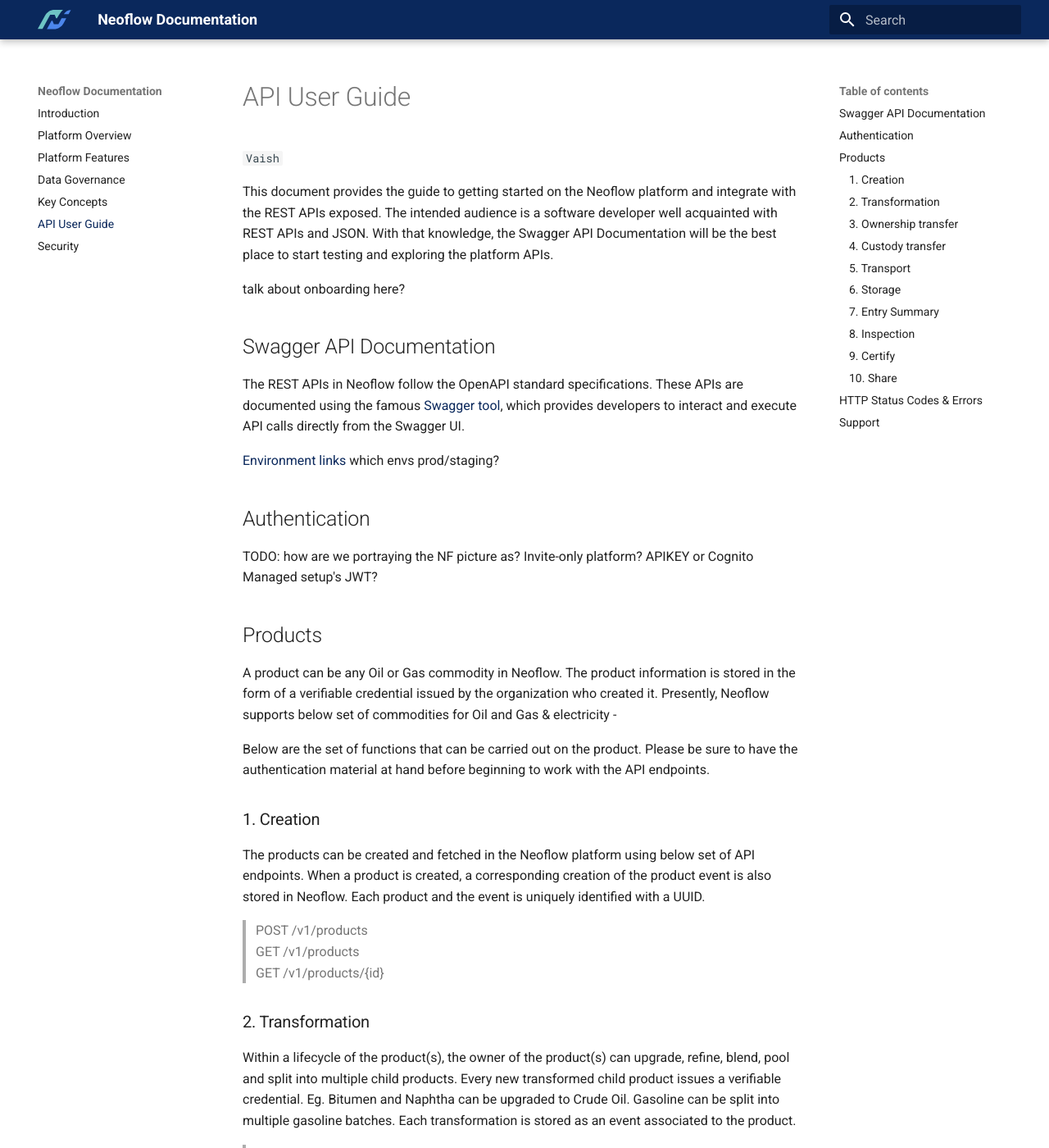
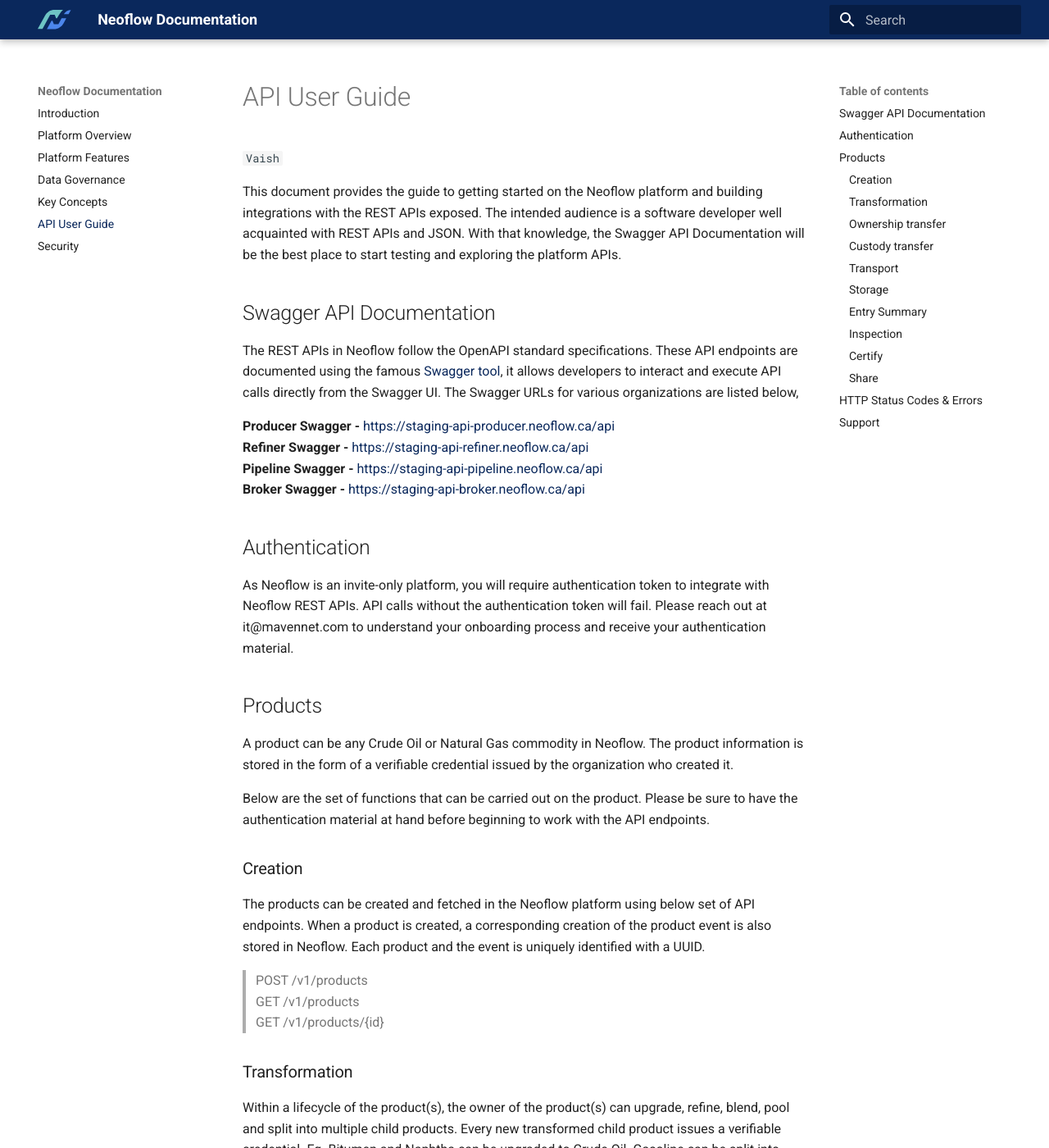
Before and after one commit to armen-mavennet/neoflow-docs-1, an MkDocs documentation site: the page built from docs/api-user-guide.md, in a window 1280 px wide and 1400 px high. Shown: the whole window at 82% size. Built offline with MkDocs 1.6.1 and Material for MkDocs 9.7.7, drawn with Linux system fonts in a browser that asks for light colours; some of the changed text lies outside the part shown.

Commit message:
key concepts & api guide changes

```diff
--- a/docs/api-user-guide.md
+++ b/docs/api-user-guide.md
@@ -2,27 +2,34 @@
 
 `Vaish`
 
-This document provides the guide to getting started on the Neoflow platform and integrate with the REST APIs exposed. The intended audience is a software developer well acquainted with REST APIs and JSON. With that knowledge, the Swagger API Documentation will be the best place to start testing and exploring the platform APIs.
-
-talk about onboarding here?
+This document provides the guide to getting started on the Neoflow platform and building integrations with the REST APIs exposed. The intended audience is a software developer well acquainted with REST APIs and JSON. With that knowledge, the Swagger API Documentation will be the best place to start testing and exploring the platform APIs.
 
 ## Swagger API Documentation
 
-The REST APIs in Neoflow follow the OpenAPI standard specifications. These APIs are documented using the famous [Swagger tool](https://swagger.io/), which provides developers to interact and execute API calls directly from the Swagger UI.
+The REST APIs in Neoflow follow the OpenAPI standard specifications. These API endpoints are documented using the famous [Swagger tool](https://swagger.io/), it allows developers to interact and execute API calls directly from the Swagger UI. The Swagger URLs for various organizations are listed below,
 
-[Environment links]() which envs prod/staging?
+**Producer Swagger -** [https://staging-api-producer.neoflow.ca/api](https://staging-api-producer.neoflow.ca/api)
+**Refiner Swagger -** [https://staging-api-refiner.neoflow.ca/api](https://staging-api-refiner.neoflow.ca/api)
+**Pipeline Swagger -** [https://staging-api-pipeline.neoflow.ca/api](https://staging-api-pipeline.neoflow.ca/api)
+**Broker Swagger -** [https://staging-api-broker.neoflow.ca/api](https://staging-api-broker.neoflow.ca/api)
+
+
+<!-- https://producer-api.neoflow.ca/api
+https://refiner-api.neoflow.ca/api
+https://pipeline-api.neoflow.ca/api
+https://broker-api.neoflow.ca/api -->
 
 ## Authentication
 
-TODO: how are we portraying the NF picture as? Invite-only platform? APIKEY or Cognito Managed setup's JWT?
+As Neoflow is an invite-only platform, you will require authentication token to integrate with Neoflow REST APIs. API calls without the authentication token will fail. Please reach out at it@mavennet.com to understand your onboarding process and receive your authentication material.
 
 ## Products
 
-A product can be any Oil or Gas commodity in Neoflow. The product information is stored in the form of a verifiable credential issued by the organization who created it. Presently, Neoflow supports below set of commodities for Oil and Gas & electricity -
+A product can be any Crude Oil or Natural Gas commodity in Neoflow. The product information is stored in the form of a verifiable credential issued by the organization who created it.
 
 Below are the set of functions that can be carried out on the product. Please be sure to have the authentication material at hand before beginning to work with the API endpoints.
 
-### 1. Creation
+### Creation
 
 The products can be created and fetched in the Neoflow platform using below set of API endpoints. When a product is created, a corresponding creation of the product event is also stored in Neoflow. Each product and the event is uniquely identified with a UUID.
 
@@ -31,13 +38,13 @@
 > GET /v1/products/{id}
 
 
-### 2. Transformation
+### Transformation
 
 Within a lifecycle of the product(s), the owner of the product(s) can upgrade, refine, blend, pool and split into multiple child products. Every new transformed child product issues a verifiable credential. Eg. Bitumen and Naphtha can be upgraded to Crude Oil. Gasoline can be split into multiple gasoline batches. Each transformation is stored as an event associated to the product.
 
 > POST /v1/products/transform
 
-### 3. Ownership transfer
+### Ownership transfer
 
 The ownership transfer of the product is carried out in three steps -
 1. The current owner organization creates an ownership transfer request for the product with the prospective new owner of the product.
@@ -51,7 +58,7 @@
 > POST /v1/products/transfer/requests
 > DELETE /v1/products/transfer/requests
 
-### 4. Custody transfer
+### Custody transfer
 
 The custody transfer of the product follows similar three steps process as ownership transfer -
 1. The current owner or the custodian organization creates a custody transfer request for the product with the prospective new custodian of the product.
@@ -65,39 +72,39 @@
 > POST /v1/products/transfer/requests
 > DELETE /v1/products/transfer/requests
 
-### 5. Transport
+### Transport
 
 The custodian organization transports the product from one location to another. This movement is recorded in Neoflow in the form of `start` and `end` transport events. Bill of Lading details are captured at during this process. Transport events support correction of the details using the VC revocation standards.
 
 > POST /v1/products/transport
 > PUT /v1/products/transport
 
-### 6. Storage
+### Storage
 
 The owner or custodian organization stores the product at a given tank location. This is recorded in Neoflow as `start` event - indicating the product is in storage at the tank location and `end` event - indicating the product is out of storage.
 
 > POST /v1/products/storage
 
-### 7. Entry Summary
+### Entry Summary
 
 The owner of the product should first share the product with the broker organization. The broker can then access the product and add the entry summary (also called as QP Inbond) details on the product. This is stored as an event on Neoflow. Neoflow supports correction of the entry summary details using the VC revocation standards.
 
 > POST /v1/products/QPInBond
 > PUT /v1/products/QPInBond
 
-### 8. Inspection
+### Inspection
 
 The owner or custodian organization can inspect the product for its physical and chemical specifications at any point of time. The inspection result is recorded as event in Neoflow.
 
 > POST /v1/products/inspect
 
-### 9. Certify
+### Certify
 
 The owner can claim the U.S.-Mexico-Canada Agreement (USMCA) benefits for the product by certifying the product with the requested set of fields as per USMCA guidelines.
 
 > POST /v1/products/certify
 
-### 10. Share
+### Share
 
 The owner of the product can share or unshare the product with another organization(s). If the product is shared, an organization can access all the product details such as product's physical and chemical specifications, associated events with their location of occurrence, origin, product's composition/traceablility hierarchy and uploaded documents if any.
 
```
Also changed, not shown: docs/key-concepts.md (+5 -7 lines).
